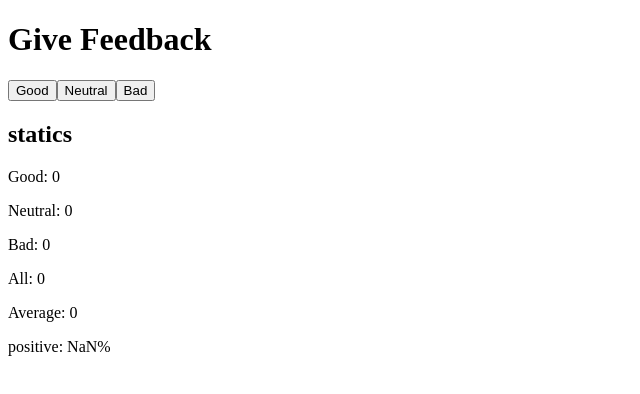
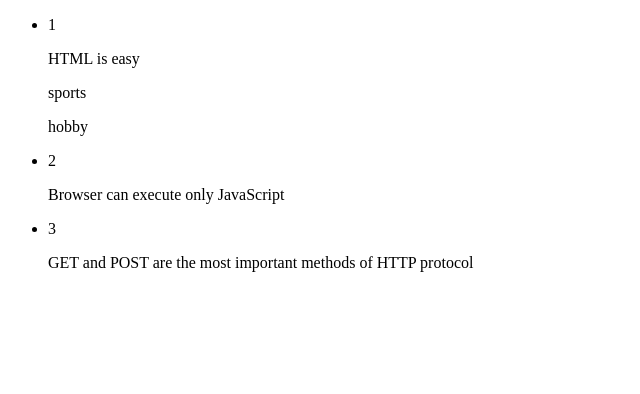
Before and after one commit to EGarcia30/bootcamp, a React (Create React App) app in the folder part1/: page / in a window 1280 px wide. Shown: the top 394 px of the page, without its empty margins (0-640 px from the left). Built offline with nearby package versions, Linux system fonts and the light colour scheme.

Commit message:
Renderizar listas de elementos

```diff
--- a/part1/src/App.js
+++ b/part1/src/App.js
@@ -1,21 +1,37 @@
-import './App.css';
-import Mensaje from './Mensaje';
+import { Note } from "./Note"
 
-const Description = () => {
+const notes = [
+  {
+    id: 1,
+    content: 'HTML is easy',
+    date: '2019-05-30T17:30:31.098Z',
+    important: true,
+    categories: ['sports', 'hobby']
+  },
+  {
+    id: 2,
+    content: 'Browser can execute only JavaScript',
+    date: '2019-05-30T18:39:34.091Z',
+    important: false,
+  },
+  {
+    id: 3,
+    content: 'GET and POST are the most important methods of HTTP protocol',
+    date: '2019-05-30T19:20:14.298Z',
+    important: true,
+  },
+]
+
+export default function App() {
   return(
-    <p>Volviendo hacer la app de react</p>
+    <ul>
+      {
+        notes.map((note) => {
+          return(
+            <Note key={note.id} {...note} />
+          )
+        })
+      }
+    </ul>
   )
 }
-
-const App = () => {
-  return (
-    <div className="App">
-      <Mensaje color='blue' message="Recordandome"/>
-      <Mensaje color='green' message="si ahuevo aprendi"/>
-      <Mensaje color='red' message="lo primero"/>
-      <Description />
-    </div>
-  );
-}
-
-export default App;
--- /dev/null
+++ b/part1/src/Note.js
@@ -0,0 +1,15 @@
+export const Note = ({id, content, categories = []}) => {
+    return(
+        <li>
+            <p>{id}</p>
+            <p>{content}</p>
+            {
+                categories.map((category) =>{
+                    return(
+                       <p key={category}>{category}</p>
+                    )
+                })
+            }
+        </li>
+    )
+}
--- a/part1/src/index.js
+++ b/part1/src/index.js
@@ -1,58 +1,13 @@
-import React, { useState } from 'react'
-import ReactDOM from 'react-dom'
+import { StrictMode } from "react";
+import { createRoot } from "react-dom/client";
 
-const Titulo = () => <h1>Give Feedback</h1>
+import App from "./App";
 
-const App = () => {
-  // save clicks of each button to its own state
-  const [good, setGood] = useState(0)
-  const [neutral, setNeutral] = useState(0)
-  const [bad, setBad] = useState(0)
-  const handleStateGood = () => {
-    setGood(
-      good + 1
-    )
-  };
+const rootElement = document.getElementById("root");
+const root = createRoot(rootElement);
 
-  const handleStateNeutral = () => {
-    setNeutral(
-      neutral + 1
-    )
-  };
-
-  const handleStateBad = () => {
-    setBad(
-      bad + 1
-    )
-  };
-
-  let sum = good + neutral + bad;
-  let res = sum / 3;
-  let pos = good / sum;
-  return (
-    <div>
-      <Titulo/>
-
-      <button onClick={handleStateGood}>
-        Good
-      </button>
-      <button onClick={handleStateNeutral}>
-        Neutral
-      </button>
-      <button onClick={handleStateBad}>
-        Bad
-      </button>
-      <h2>statics</h2>
-      <p>Good: {good}</p>
-      <p>Neutral: {neutral}</p>
-      <p>Bad: {bad}</p>
-      <p>All: {sum}</p>
-      <p>Average: {res}</p>
-      <p>positive: {pos}%</p>
-    </div>
-  )
-}
-
-ReactDOM.render(<App />,
-  document.getElementById('root')
-)
+root.render(
+  <StrictMode>
+    <App />
+  </StrictMode>
+);
```
